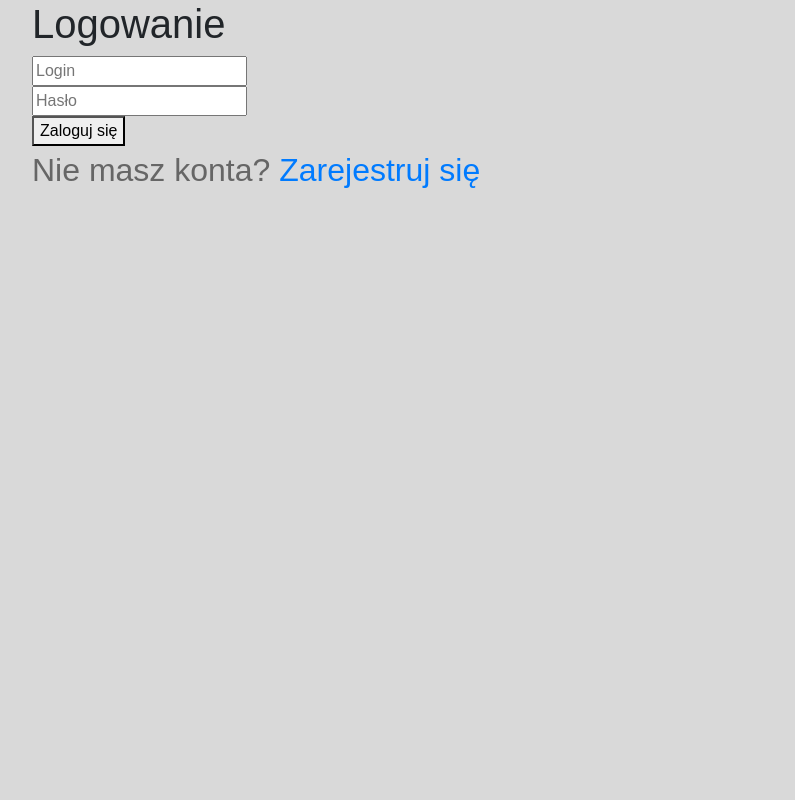
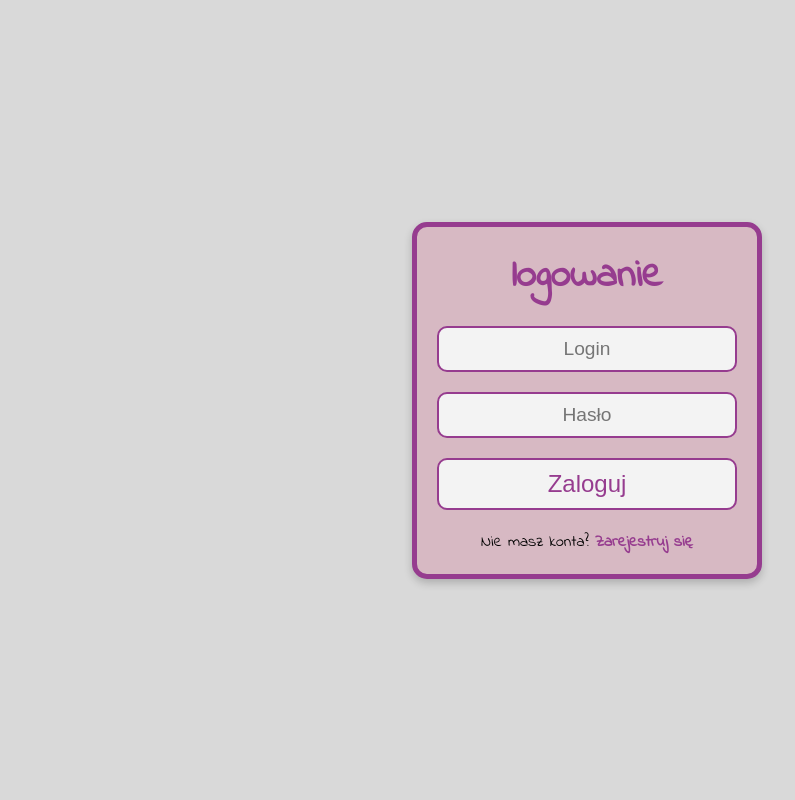
Before and after one commit to zywiecagnieszka/wisielec, a Django app: template templates/logowanie.html in a window 1280 px wide. Shown: the whole page, without its empty margins (53-848 px from the left). Run offline with Django 5.2, Linux system fonts and the light colour scheme; the template is opened without the code that fills it, so the values that code supplies are empty.

Commit message:
logowanie i rejestracja wygląd

```diff
--- a/templates/logowanie.html
+++ b/templates/logowanie.html
@@ -2,17 +2,101 @@
 <html lang="pl">
 <head>
     <meta charset="UTF-8">
+    <meta name="viewport" content="width=device-width, initial-scale=1.0">
     <title>Logowanie</title>
-    <link rel="stylesheet" href="style.css">
+    <style>
+        @import url('https://fonts.googleapis.com/css2?family=Indie+Flower&display=swap');
+
+        * {
+            margin: 0;
+            padding: 0;
+            box-sizing: border-box;
+        }
+
+        html, body {
+            height: 100%;
+            width: 100%;
+            display: flex;
+            justify-content: center;
+            align-items: center;
+            font-family: 'Indie Flower', cursive;
+            background-color: #d9d9d9;
+        }
+
+        .container {
+            width: 350px;
+            padding: 20px;
+            background-color: #d7b9c3;
+            border: 5px solid #963c8f;
+            border-radius: 15px;
+            box-shadow: 0 4px 8px rgba(0, 0, 0, 0.2);
+            text-align: center;
+        }
+
+        .container h1 {
+            font-size: 2.5em;
+            color: #963c8f;
+            margin-bottom: 20px;
+        }
+
+        form {
+            display: flex;
+            flex-direction: column;
+            gap: 20px;
+        }
+
+        input[type="text"], input[type="password"] {
+            width: 100%;
+            padding: 10px;
+            font-size: 1.2em;
+            border: 2px solid #963c8f;
+            border-radius: 10px;
+            background-color: #f3f3f3;
+            outline: none;
+            text-align: center;
+            color: #000;
+        }
+
+        button[type="submit"] {
+            padding: 10px;
+            font-size: 1.5em;
+            color: #963c8f;
+            background-color: #f3f3f3;
+            border: 2px solid #963c8f;
+            border-radius: 10px;
+            cursor: pointer;
+            transition: 0.3s;
+        }
+
+        button[type="submit"]:hover {
+            background-color: #963c8f;
+            color: #f3f3f3;
+        }
+
+        p {
+            margin-top: 20px;
+            font-size: 1em;
+        }
+
+        p a {
+            color: #963c8f;
+            text-decoration: none;
+            font-weight: bold;
+        }
+
+        p a:hover {
+            text-decoration: underline;
+        }
+    </style>
 </head>
 <body>
     <div class="container">
-        <h1>Logowanie</h1>
+        <h1>logowanie</h1>
         <form method="POST">
             {% csrf_token %}
-            <input type="login" name="login" placeholder="Login" required><br>
-            <input type="password" name="haslo" placeholder="Hasło" required><br>
-            <button type="submit">Zaloguj się</button>
+            <input type="text" name="login" placeholder="Login" required>
+            <input type="password" name="haslo" placeholder="Hasło" required>
+            <button type="submit">Zaloguj</button>
         </form>
         <p>Nie masz konta? <a href="{% url 'rejestracja' %}">Zarejestruj się</a></p>
     </div>
```
Also changed, not shown: templates/rejestracja.html (+88 -4 lines), db.sqlite3.
